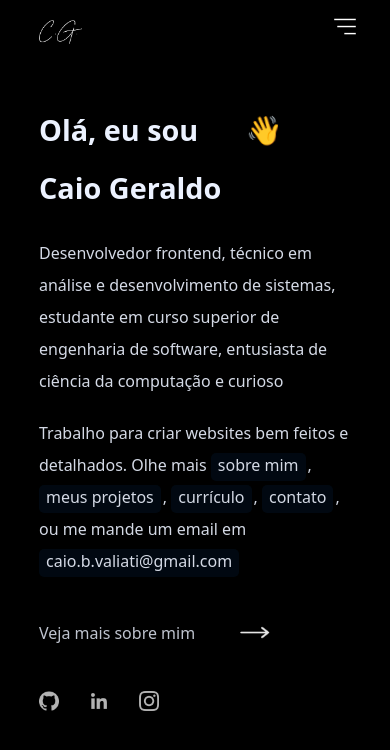
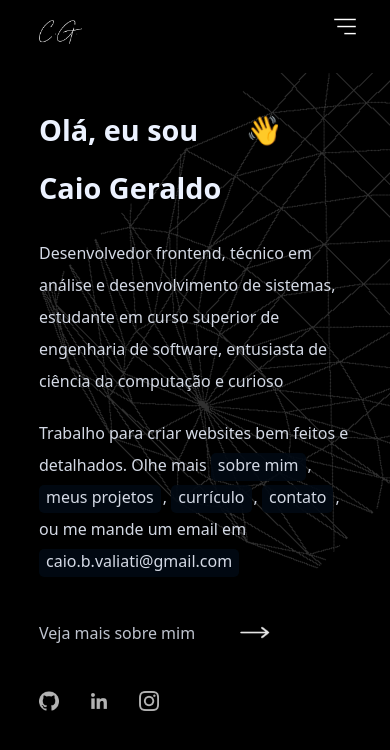
Before and after one commit to caioValiati/portfolio, a React (Vite) app: page / in a window 390 px wide. Shown: the top 750 px of the page. Built offline with nearby package versions, Linux system fonts and the light colour scheme.

Commit message:
Three.js background globe animation

```diff
--- a/package.json
+++ b/package.json
@@ -13,7 +13,8 @@
     "react": "^18.2.0",
     "react-dom": "^18.2.0",
     "react-hook-form": "^7.43.5",
-    "react-router-dom": "^6.8.1"
+    "react-router-dom": "^6.8.1",
+    "three": "^0.155.0"
   },
   "devDependencies": {
     "@types/react": "^18.0.27",
--- /dev/null
+++ b/src/components/globe/Globe.css
@@ -0,0 +1,23 @@
+#globe-container {
+  position: relative;
+  width: 100%;
+}
+
+canvas {
+  position: absolute;
+  right: 0;
+  transform: translate(20%, -50%);
+  opacity: 0.2;
+  z-index: -1;
+  rotate: 45deg
+}
+
+@media screen and (max-width: 800px) {
+  #globe-container {
+    width: 70%;
+  }
+
+  canvas {
+    opacity: 0.1;
+  }
+}
--- /dev/null
+++ b/src/components/globe/Globe.jsx
@@ -0,0 +1,43 @@
+import React, { useEffect, useRef } from 'react';
+import * as THREE from 'three';
+import "./Globe.css";
+
+const ThreeScene = () => {
+  const containerRef = useRef();
+
+  useEffect(() => {
+    const scene = new THREE.Scene();
+    const camera = new THREE.PerspectiveCamera(75, window.innerWidth / window.innerHeight, 1, 1000);
+    const renderer = new THREE.WebGLRenderer();
+
+    renderer.setSize(window.innerWidth, window.innerHeight);
+    containerRef.current.appendChild(renderer.domElement);
+
+    var geometry = new THREE.SphereGeometry(15, 20, 10)
+    var material = new THREE.MeshBasicMaterial ({
+        color: 0xFFFFFF,
+        wireframe : true
+    });
+    const mesh = new THREE.Mesh(geometry, material);
+    scene.add(mesh);
+
+    camera.position.z = 25;
+
+    function animate() {
+      mesh.rotation.y += 0.0005;
+      mesh.rotation.x += 0.000125;
+      renderer.render(scene, camera);
+      requestAnimationFrame(animate);
+    }
+
+    animate();
+
+    return () => {
+      renderer.dispose();
+    };
+  }, []);
+
+  return <div ref={containerRef} id='globe-container' />;
+};
+
+export default ThreeScene;
--- a/src/index.jsx
+++ b/src/index.jsx
@@ -1,10 +1,10 @@
+import React, { useEffect, useState } from "react";
 import { Outlet } from "react-router-dom";
-import React, { useState, useEffect } from "react";
 import { Header } from "./components/header/header";
+import { MouseTrailer } from "./components/mouseTrailer/MouseTrailer";
 import { SocialArea } from "./components/socialArea/SocialArea";
 import { langTexts } from "./lang";
-import { MouseTrailer } from "./components/mouseTrailer/MouseTrailer"
-
+import ThreeScene from "./components/globe/Globe";
 
 export function App() {
 
@@ -33,7 +33,8 @@ export function App() {
     }, [theme])
 
     return (
-        <div className="index-container">
+        <div className="index-container" style={{overflow: 'hidden'}}>
+            <ThreeScene />
             <MouseTrailer />
             <Header props={[setLanguage, language, setTheme]}/>
             <div className="page-container">
--- a/src/pages/home/homePage.css
+++ b/src/pages/home/homePage.css
@@ -1,5 +1,9 @@
 .home-container p{
     margin-top: 20px;
+}
+
+.home-container {
+    overflow: hidden;
 }
 
 .hello-container {
--- a/src/pages/home/homePage.jsx
+++ b/src/pages/home/homePage.jsx
@@ -3,6 +3,7 @@ import { useOutletContext } from "react-router-dom";
 import { Link } from "react-router-dom";
 import { langTexts } from "../../lang";
 import { PageSliderBtn } from '../../components/pageSliderBtn/PageSliderBtn'
+import ThreeScene from "../../components/globe/Globe";
 import { motion } from "framer-motion"
 import "./homePage.css"
 
```
Also changed, not shown: 1 other file (tests, documents, lock files or other folders).
